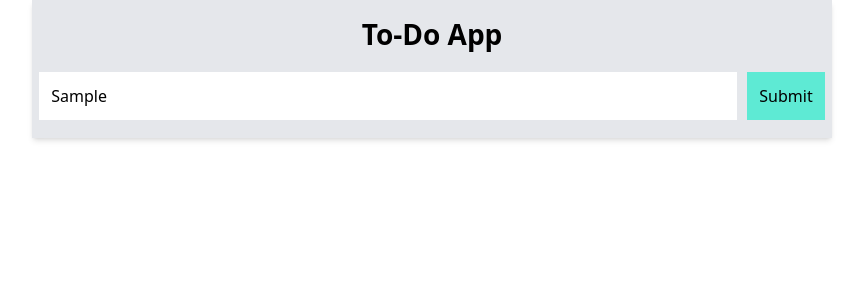
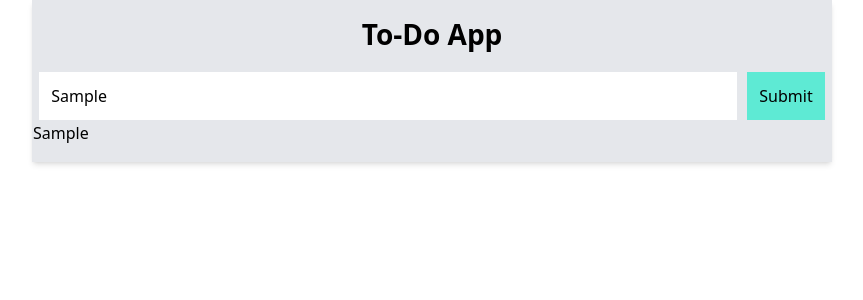
Before and after one commit to rajibulislam60/Task_management, a React (Vite) app: page / in a window 1280 px wide. Both pictures are taken after typing "Sample" into the empty fields and a click on the button "Submit". Shown: the top 300 px of the page, without its empty margins (208-1071 px from the left). Built offline with nearby package versions, Linux system fonts and the light colour scheme.

Commit message:
input and output done

```diff
--- a/src/App.jsx
+++ b/src/App.jsx
@@ -1,15 +1,33 @@
-import React from 'react'
+import React, { useState } from 'react'
 
 const App = () => {
+  let [inputValue, setInputValue] = useState('');
+  let [output, setOutput] = useState('');
+
+  let handleInput= (e)=>{
+    setInputValue(e.target.value)
+  }
+
+  let handleSubmit=()=>{
+    setOutput(inputValue)
+  }
   return (
     <div className='container'>
       <div className='w-[800px] mx-auto border bg-gray-200 shadow-md py-4'>
         <h1 className='text-center font-bold text-[28px] leading-[34px]'>To-Do App</h1>
         <div className='flex gap-2 mt-5 items-center justify-center'>
-        <input type="text" placeholder='Enter Task...' className='w-[700px] px-3 py-3 text-[16px] font-medium border' />
-        <button className='px-3 py-3 text-[16px] font-medium border bg-teal-300' >Submit</button>
+        <input onChange={handleInput} type="text" placeholder='Enter Task...' className='w-[700px] px-3 py-3 text-[16px] font-medium border' />
+        <button onClick={handleSubmit} className='px-3 py-3 text-[16px] font-medium border bg-teal-300' >Submit</button>
         </div>
+        {output &&
+        (
+          <div>
+          <h2>{output}</h2>
+          </div>
+        )
+      }
       </div>
+
     </div>
   )
 }
```
